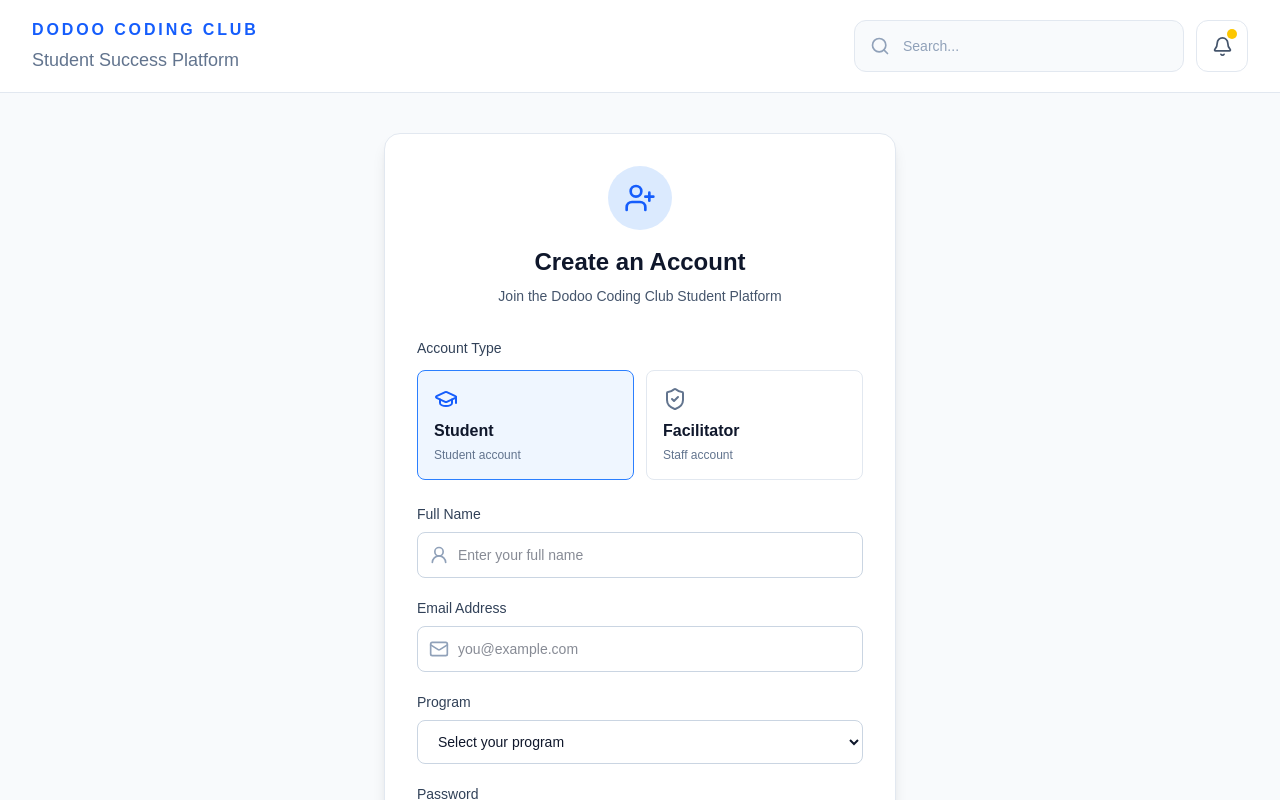
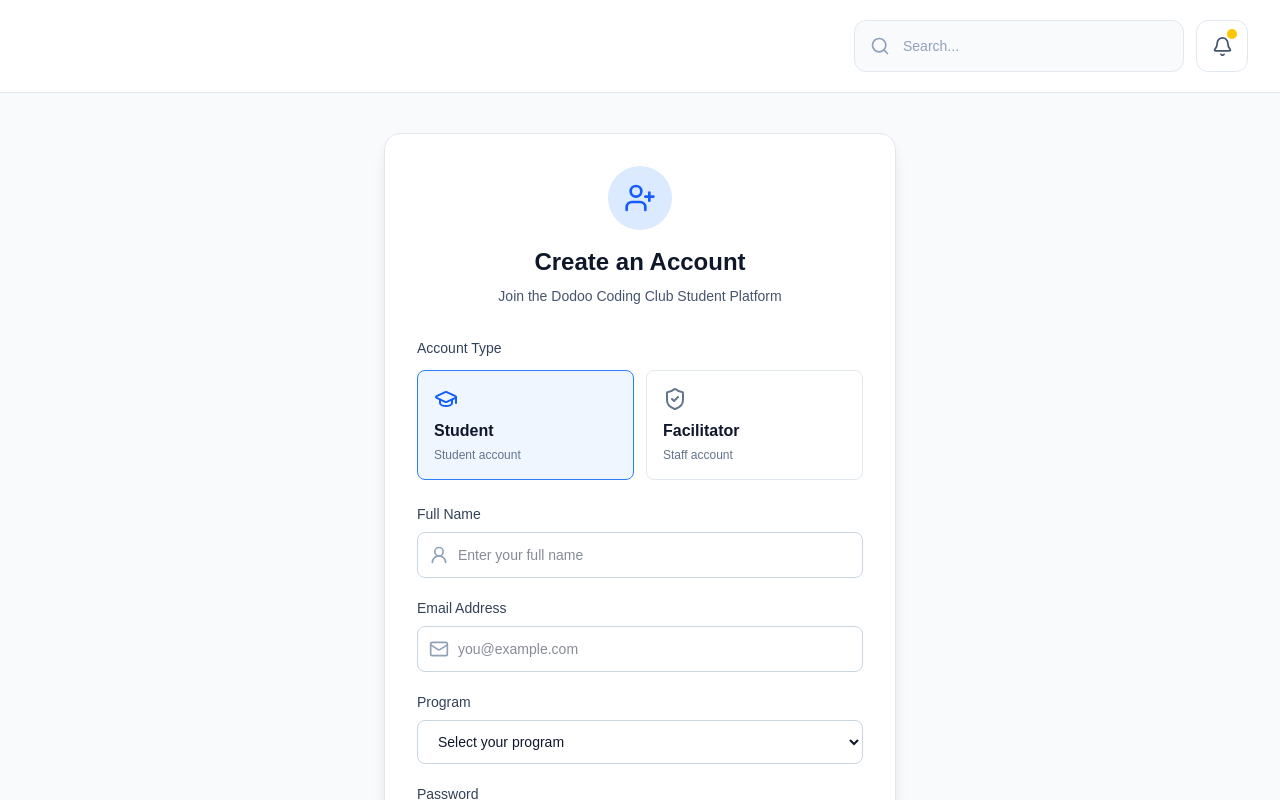
Before and after one commit to gskaboagye/dodoo-student-platform, a Next.js app: page /register in a window 1280 px wide. Shown: the top 800 px of the page. Built offline with nearby package versions, Linux system fonts and the light colour scheme; no server answers.

Commit message:
done and dusted

```diff
--- a/src/app/page.js
+++ b/src/app/page.js
@@ -1177,6 +1177,8 @@
 
         </div>
 
+        {/* FACILITATOR ANNOUNCEMENTS */}
+
         <div className="mt-6">
           <Announcements role={user?.role} />
         </div>
@@ -1487,8 +1489,6 @@
         </div>
 
       </section>
-
-      <Announcements role={user?.role} />
 
       {/* STUDENT STATISTICS */}
 
--- a/src/components/Navbar.jsx
+++ b/src/components/Navbar.jsx
@@ -1,7 +1,6 @@
 "use client";
 
 import { useEffect, useState } from "react";
-import Link from "next/link";
 
 import {
   Bell,
@@ -18,7 +17,6 @@
   const [loading, setLoading] = useState(true);
 
   const [profileOpen, setProfileOpen] = useState(false);
-
   const [notificationsOpen, setNotificationsOpen] = useState(false);
 
   const [loggingOut, setLoggingOut] = useState(false);
@@ -190,7 +188,7 @@
   }
 
   // =========================================================
-  // CLOSE PROFILE WHEN CLICKING OUTSIDE
+  // CLOSE PROFILE / NOTIFICATIONS WHEN CLICKING OUTSIDE
   // =========================================================
 
   useEffect(() => {
@@ -235,26 +233,7 @@
 
   return (
     <header className="sticky top-0 z-30 hidden border-b border-slate-200 bg-white lg:block">
-      <div className="flex h-[92px] items-center justify-between px-8">
-
-        {/* =================================================
-            LEFT BRAND
-        ================================================== */}
-
-        <Link
-          href="/"
-          className="group flex items-center gap-3"
-        >
-          <div className="min-w-0">
-            <p className="text-base font-extrabold tracking-[0.18em] text-blue-600">
-              DODOO CODING CLUB
-            </p>
-
-            <p className="mt-1 text-lg font-medium text-slate-500">
-              Student Success Platform
-            </p>
-          </div>
-        </Link>
+      <div className="flex h-[92px] items-center justify-end px-8">
 
         {/* =================================================
             RIGHT SIDE
```
